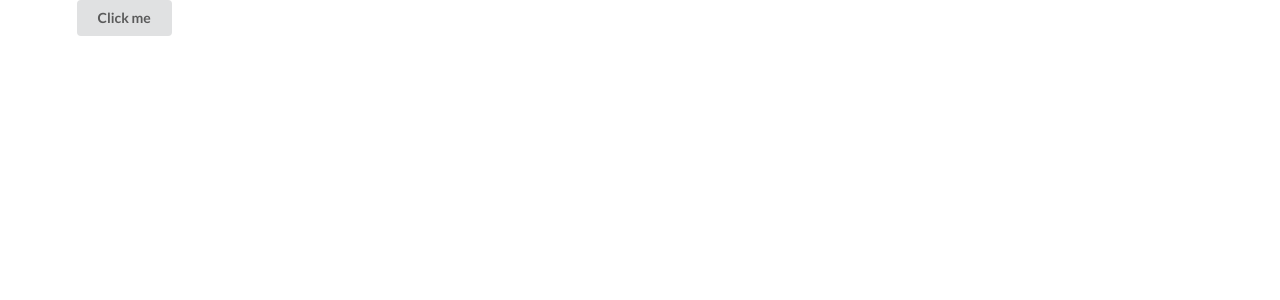
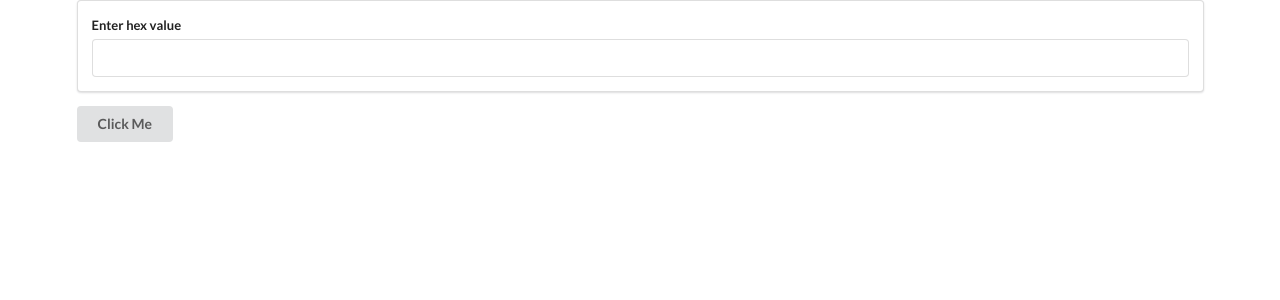
Before and after one commit to sborzic/colors, a React (Create React App) app: page / in a window 1280 px wide. Shown: the top 300 px of the page. Built offline with nearby package versions, Linux system fonts and the light colour scheme.

Commit message:
set button text change on input change

```diff
--- a/src/components/App.js
+++ b/src/components/App.js
@@ -1,9 +1,10 @@
 import React from "react";
 import Button from "./Button";
 import List from "./List";
+import SearchBar from "./SearchBar";
 
 class App extends React.Component {
-  state = { hex: "", colors: [] };
+  state = { hex: "", colors: [], btnText: "Click Me" };
 
   onButtonClick = async () => {
     await fetch("http://www.colr.org/json/color/random", {
@@ -20,10 +21,20 @@ class App extends React.Component {
       });
   };
 
+  getSearchTerm = (term) => {
+    console.log(term);
+    this.setState({ btnText: term });
+  };
+
   render() {
     return (
       <div className='ui container'>
-        <Button buttonClicked={this.onButtonClick} colorData={this.state} />
+        <SearchBar getSearchTerm={this.getSearchTerm} />
+        <Button
+          buttonClicked={this.onButtonClick}
+          colorData={this.state}
+          btnText={this.state.btnText}
+        />
         <List colors={this.state.colors} />
       </div>
     );
--- a/src/components/Button.js
+++ b/src/components/Button.js
@@ -2,7 +2,6 @@ import React from "react";
 
 class Button extends React.Component {
   render() {
-    console.log(this.props);
     return (
       <div className='ui container'>
         <button
@@ -10,7 +9,7 @@ class Button extends React.Component {
           className='ui button lg'
           style={{ color: this.props.colorData.hex }}
         >
-          Click me
+          {this.props.btnText}
         </button>
       </div>
     );
--- a/src/components/List.js
+++ b/src/components/List.js
@@ -1,7 +1,6 @@
 import React from "react";
 
 const List = (props) => {
-  console.log(props);
   const listItems = props.colors.map((color) => {
     return (
       <div style={{ color: `${color}` }} key={color}>
--- a/src/components/SearchBar.js
+++ b/src/components/SearchBar.js
@@ -4,7 +4,11 @@ class SearchBar extends React.Component {
   state = { term: "" };
 
   onInputChange = (event) => {
-    this.setState({ term: event.target.value });
+    this.setState(
+      { term: event.target.value },
+      this.props.getSearchTerm(event.target.value)
+    );
+    console.log(this.state.term);
   };
 
   render() {
@@ -14,8 +18,8 @@ class SearchBar extends React.Component {
           <div className='field'>
             <label>Enter hex value</label>
             <input
+              value={this.state.term}
               onChange={this.onInputChange}
-              value={this.state.term}
               type='text'
             ></input>
           </div>
```
